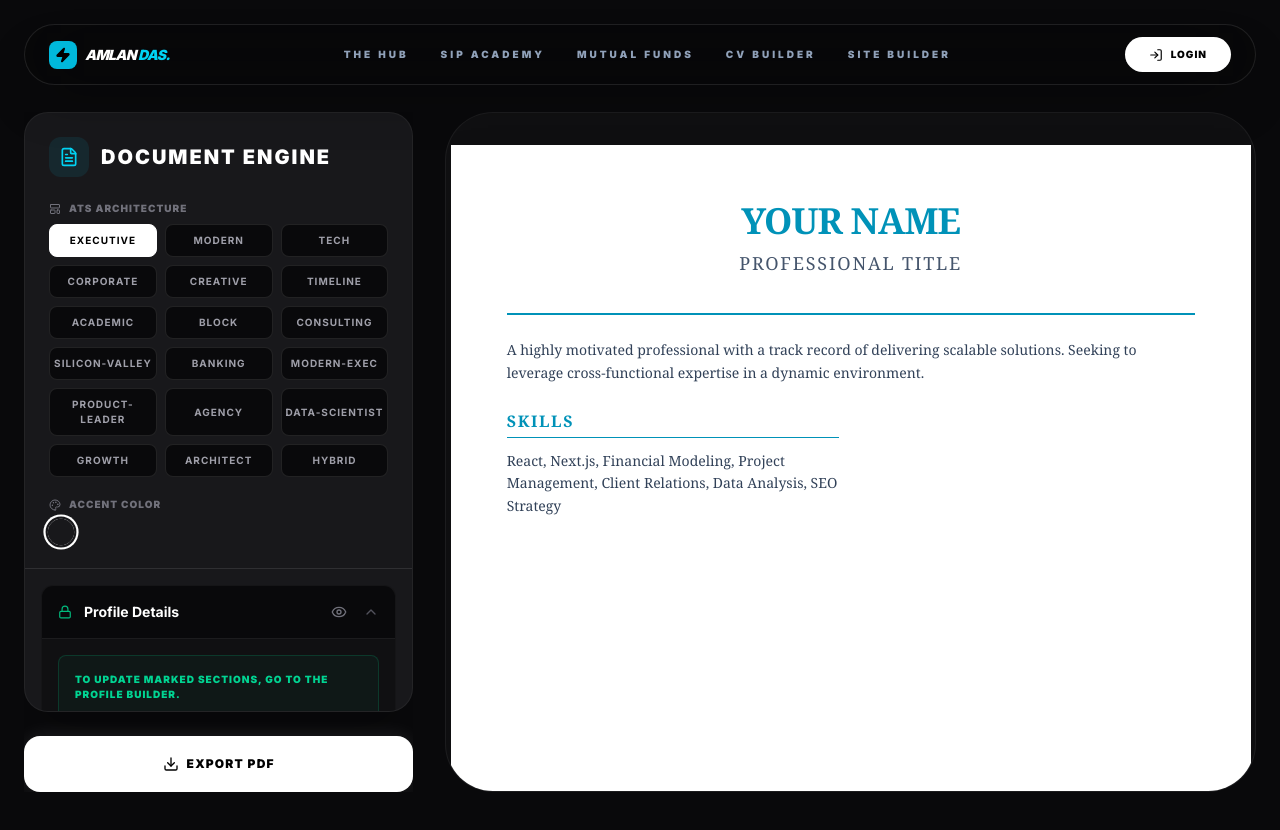
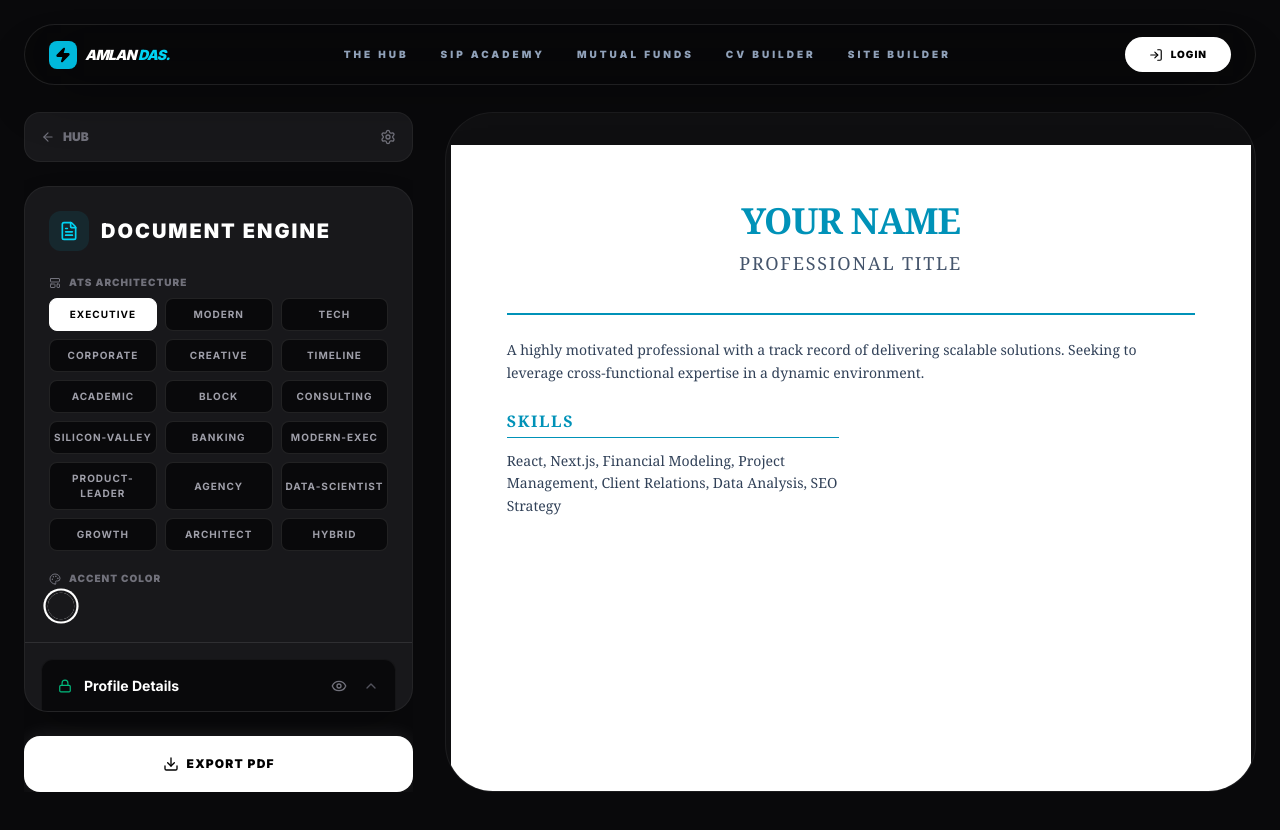
Before and after one commit to AmlanDas1998/growth-platform-mvp, a Next.js app: page /cv-builder in a window 1280 px wide. Built offline with nearby package versions, Linux system fonts and the light colour scheme.

Commit message:
feat: CV builder updates

```diff
--- a/app/cv-builder/page.tsx
+++ b/app/cv-builder/page.tsx
@@ -24,7 +24,6 @@ export default function CVBuilderPage() {
   // --- LOCAL UI STATE ---
   const [activeTemplate, setActiveTemplate] = useState('executive');
   const [activeColor, setActiveColor] = useState('fintech');
-
   const [expandedSection, setExpandedSection] = useState<string | null>('personal');
 
   const ALL_TEMPLATES = [
@@ -1422,7 +1421,12 @@ export default function CVBuilderPage() {
         {/* --- CONTROLS SIDEBAR --- */}
         <div className="lg:col-span-4 flex flex-col gap-6 h-full overflow-hidden">
 
-
+          <div className="flex items-center justify-between bg-zinc-900 p-4 rounded-2xl border border-white/5 shrink-0">
+            <Link href="/dashboard" className="flex items-center gap-2 text-xs font-black uppercase text-zinc-500 hover:text-white transition-colors">
+              <ArrowLeft size={14} /> Hub
+            </Link>
+            <Settings size={16} className="text-zinc-500" />
+          </div>
 
           <div className="flex-1 bg-zinc-900 border border-white/5 rounded-3xl flex flex-col overflow-hidden shadow-2xl">
             <div className="p-6 border-b border-white/10 shrink-0">
```
